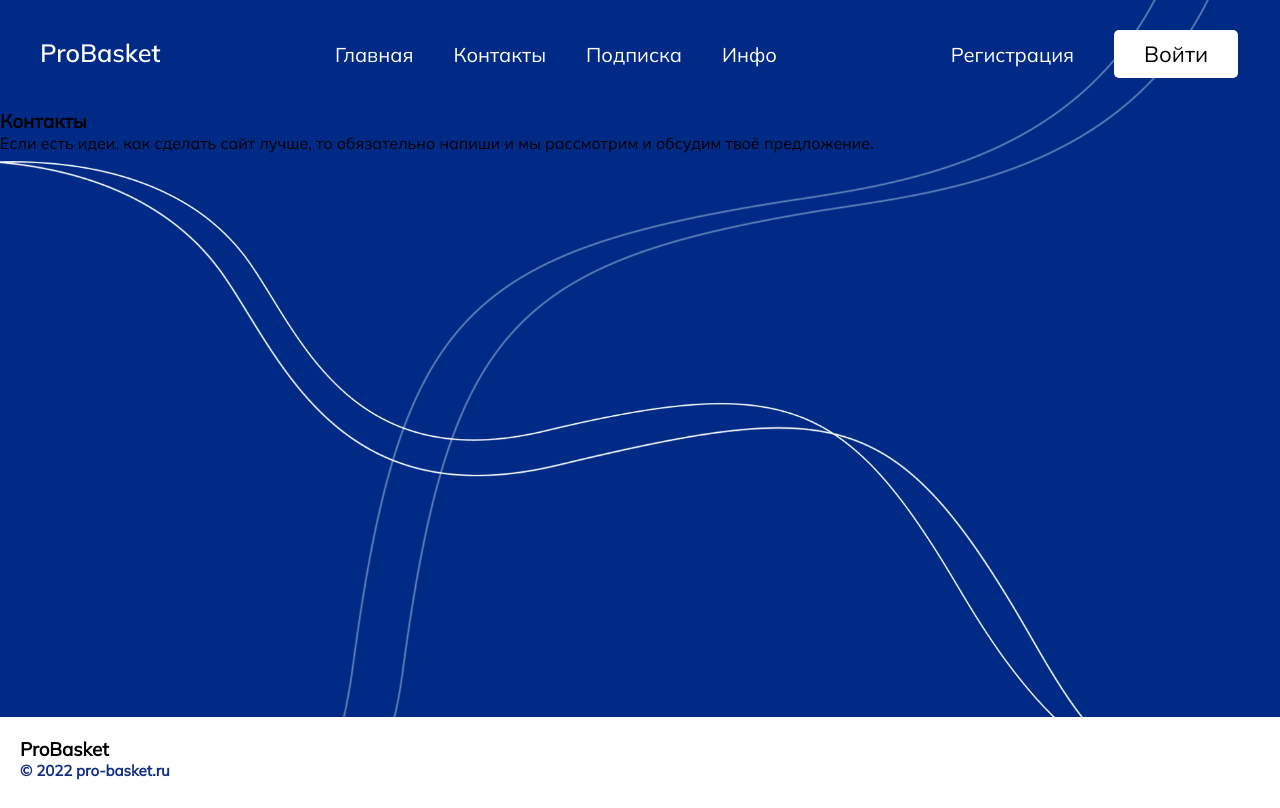
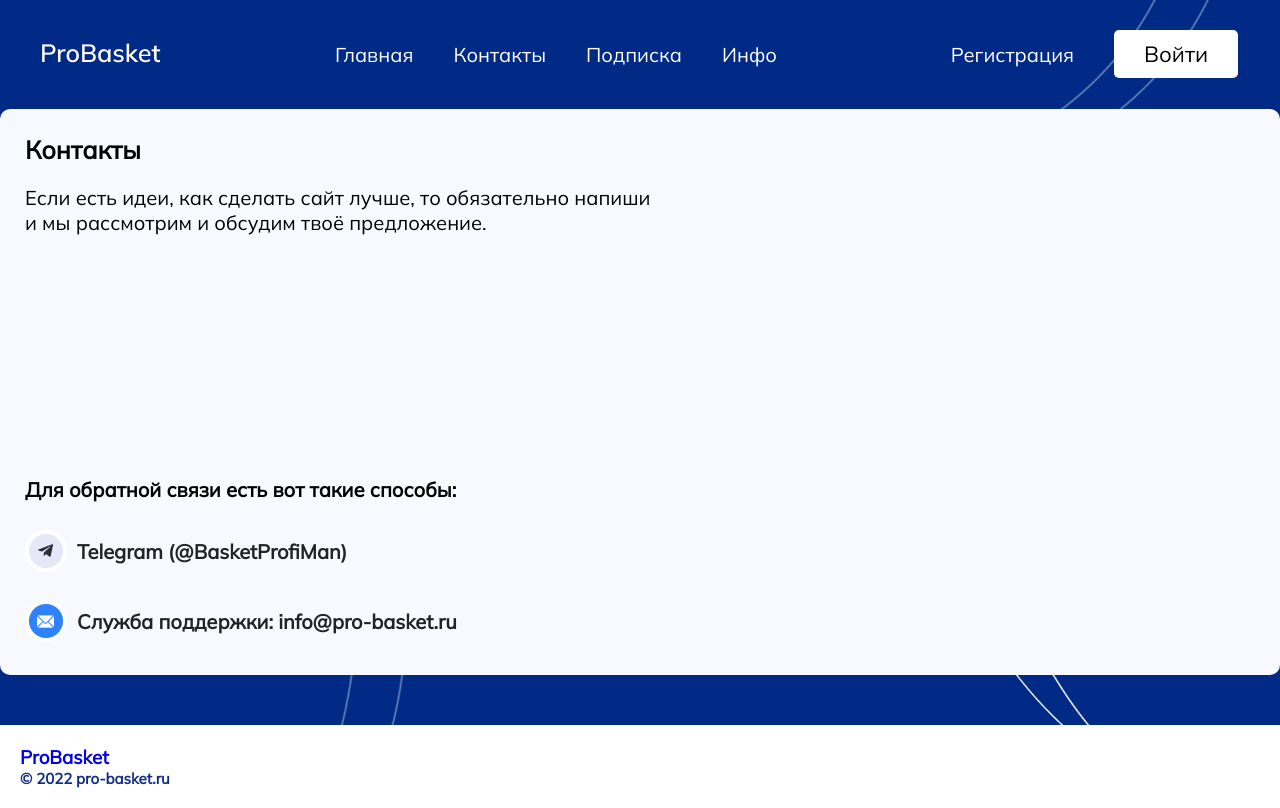
Before and after one commit to Muhammadrizo15/basketball, a plain HTML site: page contact.html in a window 1280 px wide. Drawn offline with Linux system fonts and the light colour scheme.

Commit message:
add page contacts

```diff
--- a/contact.html
+++ b/contact.html
@@ -1,13 +1,15 @@
 <!DOCTYPE html>
 <html lang="en">
+
 <head>
     <meta charset="UTF-8">
     <meta name="viewport"
         content="width=device-width, user-scalable=no, initial-scale=1.0, maximum-scale=1.0, minimum-scale=1.0">
     <meta http-equiv="X-UA-Compatible" content="ie=edge">
-    <link rel="stylesheet" href="css/style.css">
+    <link rel="stylesheet" href="css/contact.css">
     <title>Главная</title>
 </head>
+
 <body>
     <div class="wrap">
         <header>
@@ -44,10 +46,24 @@
             </div>
         </header>
         <main>
-            <section class="contacts">
-                <h3>Контакты</h3>
-                <p>Если есть идеи, как сделать сайт лучше, то обязательно напиши и мы рассмотрим и обсудим твоё предложение.</p>
-            </section>
+            <div class="container">
+                <section class="contacts">
+                    <h3>Контакты</h3>
+                    <p class="suptitle">Если есть идеи, как сделать сайт лучше, то обязательно напиши и мы рассмотрим и обсудим твоё
+                        предложение.</p>
+                    <div class="ways__list">
+                        <p>Для обратной связи есть вот такие способы:</p>
+                        <div class="ways tg">
+                            <img src="img/telegram.png" alt="telegram">
+                            <a href="@BasketProfiMan">Telegram (@BasketProfiMan)</a>
+                        </div>
+                        <div class="ways">
+                            <img src="img/mail.png" alt="telegram">
+                            <a href="mail:info@pro-basket.ru" class="mail">Служба поддержки: info@pro-basket.ru</p>
+                        </div>
+                    </div>
+                </section>
+            </div>
         </main>
         <footer>
             <div class="container">
@@ -57,4 +73,5 @@
         </footer>
     </div>
 </body>
+
 </html>
--- a/css/contact.scss
+++ b/css/contact.scss
@@ -1 +1,60 @@
-@import 'setting.scss'
+@import 'setting.scss';
+
+.wrap {
+    main {
+        .contacts {
+            padding: 25px 0px 33px 25px;
+            background: #F7F9FF;
+            border-radius: 10px;
+
+            h3 {
+                font-style: normal;
+                font-weight: 700;
+                font-size: 25px;
+                color: #000000;
+            }
+
+            .suptitle {
+                width: 626px;
+                font-style: normal;
+                font-weight: 400;
+                padding-top: 20px;
+                font-size: 20px;
+                line-height: 25px;
+                color: #000000;
+            }
+
+            .ways__list {
+                padding-top: 242px;
+                p {
+                    font-style: normal;
+                    font-weight: 600;
+                    font-size: 20px;
+                    color: #000000;
+                }
+                .tg {
+                    padding: 28px 0px;
+                }
+                .ways {
+
+                    display: flex;
+                    align-items: center;
+                    img {
+                        padding-right: 10px;
+                    }
+                    a{
+                        font-style: normal;
+                        font-weight: 600;
+                        font-size: 20px;
+                        color: #232325;
+                    }
+                    &:last-child {
+                        padding: 0;
+                    }
+                }
+            }
+        }
+    }
+
+    ;
+}
--- a/css/setting.scss
+++ b/css/setting.scss
@@ -74,6 +74,7 @@
 
     main {
         flex: 1 1 auto;
+        margin-bottom: 50px;
     }
 
     footer {
```
Also changed, not shown: css/contact.css, css/setting.css, img/mail.png (added), img/telegram.png (added), 2 other files.
